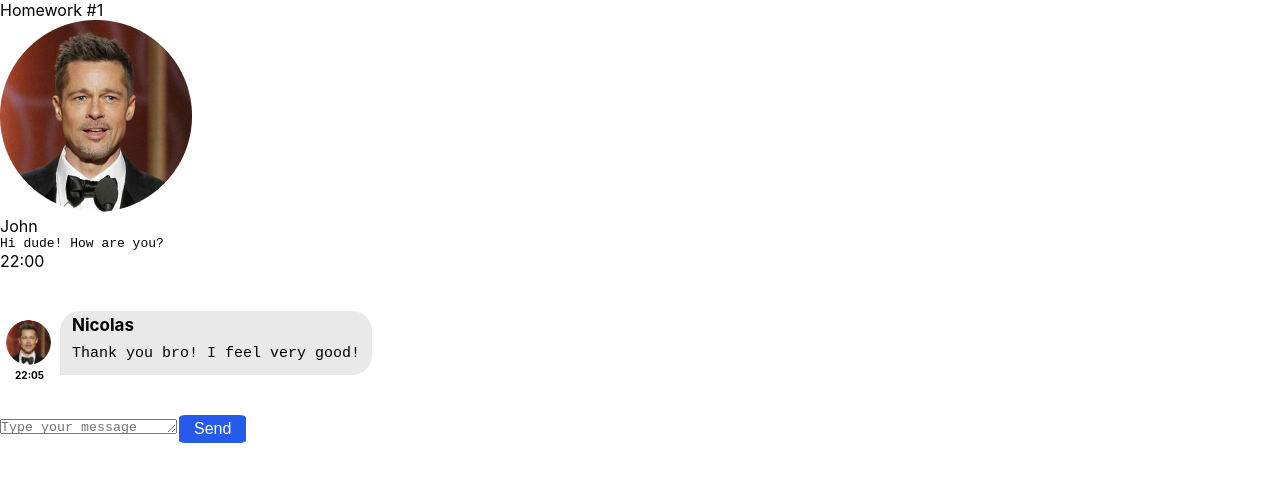
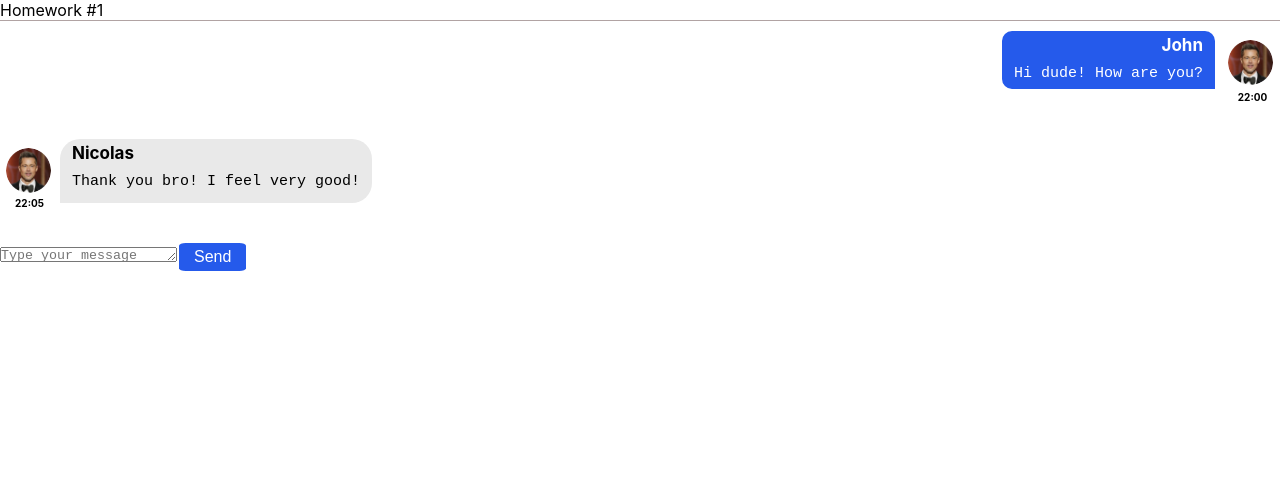
Before and after one commit to MaratFa/Autocheck, a React (Create React App) app: page / in a window 1280 px wide. Shown: the top 482 px of the page. Built offline with nearby package versions, Linux system fonts and the light colour scheme.

Commit message:
Update Message.module.css

```diff
--- a/src/s2-homeworks/hw01/message/Message.module.css
+++ b/src/s2-homeworks/hw01/message/Message.module.css
@@ -1,31 +1,60 @@
-.sendForm {
-    padding: 15px 15px;
-    margin: 8px 10px;
+.message {
+    border-top: 1px solid rgb(177, 163, 163);
+    display: flex;
+    align-items: flex-end;
+    margin-top: 0px;
 }
 
-.textarea {
-    width: 80%;
-    padding: 15px 15px;
-    text-align:justify;
-    border-radius: 10px;
+.imageAndText {
+    padding: 4px;
+    border: 10px solid #ffffff;
+    border-radius: 20px 20px 0 20px;
+    margin-left: auto;
+    background-color: #255aeb;
 }
 
-.button {
-    border-radius: 10%;
-    font-size: 16px;
-    margin: 40px 2px;
-    text-align: center;
-    padding: 5px 15px;
-    color: white;
-    border: none;
-    background-color: #255aeb;
-    font-family: Arial, Helvetica, sans-serif;
+.imageAndText img {
+    float: right;
+    height: 45px;
+    border-radius: 50%;
+    margin-right: -62px;
+    margin-top: 5px;
 }
 
-.button:hover {
-    cursor: pointer;
+.text {
+    min-width: auto;
+    max-width: auto;
+    word-wrap: break-word;
+    margin-right: 8px;
+    margin-left: 8px;
 }
 
-.button:active {
+.text:after {
+    width: 15px;
+    height: 15px;
+    background: radial-gradient(circle at 0 0, rgba(126, 61, 61, 0) 15px, rgba(255, 255, 255, 0,3) 0);
+}
 
+.name {
+    text-align: right;
+    font-size: 17px;
+    font-weight: bold;
+    color: #ffffff;
+    margin-bottom: 10px;
 }
+
+.messageText {
+    display: inline_block;
+    font-size: 15px;
+    width: auto;
+    color: #ffffff;
+}
+
+.time {
+    color: black;
+    font-size: 10px;
+    font-weight: bold;
+    width: 55px;
+    margin-bottom: -4px;
+    text-align: center;
+}
```
